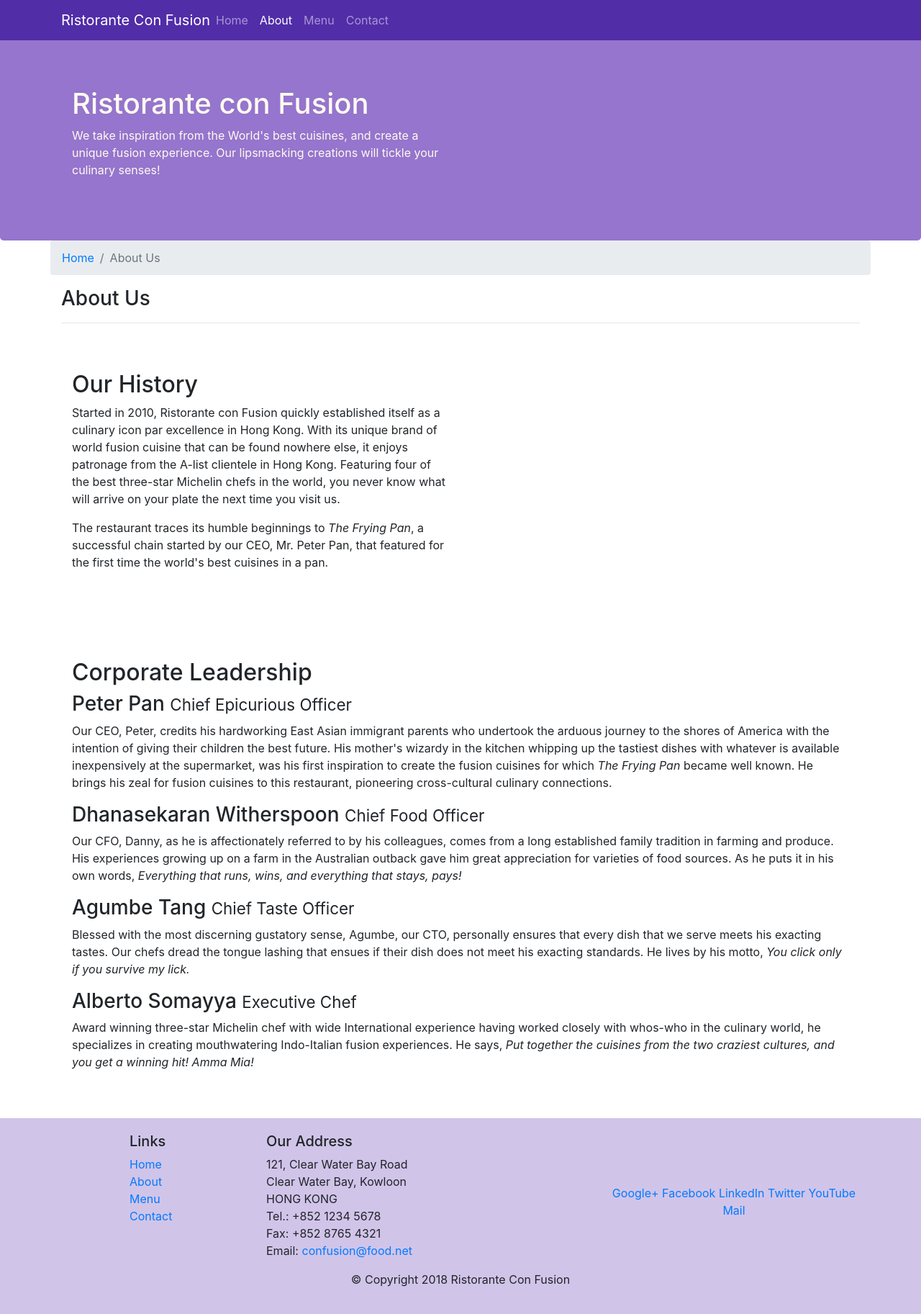
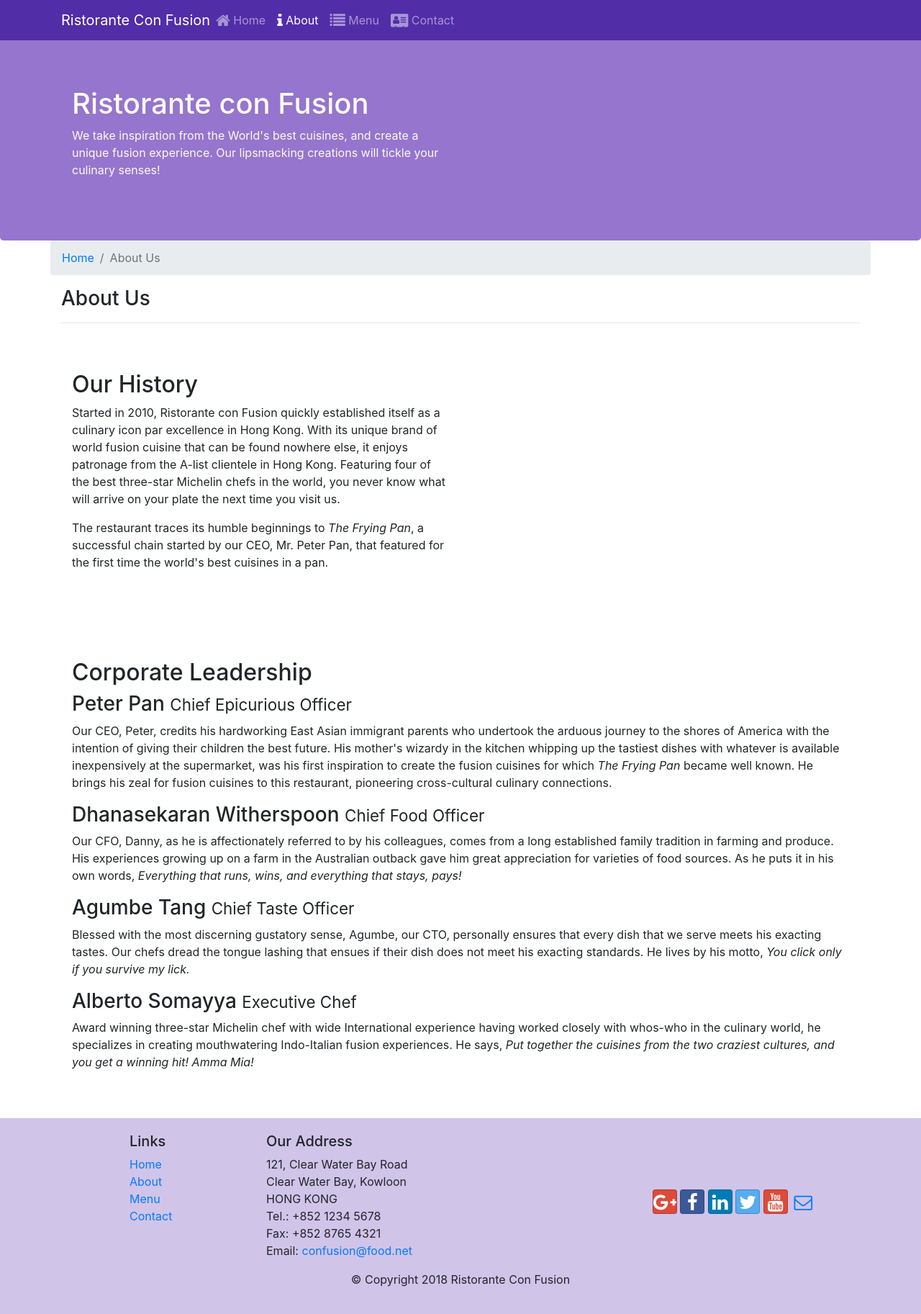
Before and after one commit to simonavilav/bs4-project, a website: page aboutus.html in a window 1280 px wide. Shown: the whole page at 72% size. Drawn offline with nearby package versions, Linux system fonts and the light colour scheme.

Commit message:
Icon fonts, font awesome and bootstrap-social

```diff
--- a/aboutus.html
+++ b/aboutus.html
@@ -9,6 +9,8 @@
 
     <!-- Bootstrap CSS -->
     <link rel="stylesheet" href="node_modules/bootstrap/dist/css/bootstrap.min.css">
+    <link rel="stylesheet" href="node_modules/font-awesome/css/font-awesome.min.css">
+    <link rel="stylesheet" href="node_modules/bootstrap-social/bootstrap-social.css">
     <link rel="stylesheet" href="css/styles.css">
     <title>Ristorante Con Fusion: About Us</title>
 </head>
@@ -22,10 +24,10 @@
             <a class="navbar-brand mr-auto" href="./index.html">Ristorante Con Fusion</a>
             <div class="collapse navbar-collapse" id="Navbar">
                 <ul class="navbar-nav mr-auto">
-                    <li class="nav-item"><a class="nav-link" href="./index.html">Home</a></li>
-                    <li class="nav-item active"><a class="nav-link" href="#">About</a></li>
-                    <li class="nav-item"><a class="nav-link" href="#">Menu</a></li>
-                    <li class="nav-item"><a class="nav-link" href="#">Contact</a></li>
+                    <li class="nav-item"><a class="nav-link" href="./index.html"><span class="fa fa-home fa-lg"></span> Home</a></li>
+                    <li class="nav-item active"><a class="nav-link" href="#"><span class="fa fa-info fa-lg"></span> About</a></li>
+                    <li class="nav-item"><a class="nav-link" href="#"><span class="fa fa-list fa-lg"></span> Menu</a></li>
+                    <li class="nav-item"><a class="nav-link" href="#"><span class="fa fa-address-card fa-lg"></span> Contact</a></li>
                 </ul>
             </div>
         </div>
@@ -107,12 +109,12 @@
                 </div>
                 <div class="col-12 col-sm-4 align-self-center">
                     <div class="text-center">
-                        <a href="http://google.com/+">Google+</a>
-                        <a href="http://www.facebook.com/profile.php?id=">Facebook</a>
-                        <a href="http://www.linkedin.com/in/">LinkedIn</a>
-                        <a href="http://twitter.com/">Twitter</a>
-                        <a href="http://youtube.com/">YouTube</a>
-                        <a href="mailto:">Mail</a>
+                        <a class="btn btn-social-icon btn-google" href="http://google.com/+"><i class="fa fa-google-plus fa-lg"></i></a>
+                        <a class="btn btn-social-icon btn-facebook" href="http://www.facebook.com/profile.php?id="><i class="fa fa-facebook fa-lg"></i></a>
+                        <a class="btn btn-social-icon btn-linkedin" href="http://www.linkedin.com/in/"><i class="fa fa-linkedin fa-lg"></i></a>
+                        <a class="btn btn-social-icon btn-twitter" href="http://twitter.com/"><i class="fa fa-twitter fa-lg"></i></a>
+                        <a class="btn btn-social-icon btn-google" href="http://youtube.com/"><i class="fa fa-youtube fa-lg"></i></a>
+                        <a class="btn btn-social-icon" href="mailto:"><i class="fa fa-envelope-o fa-lg"></i></a>
                     </div>
                 </div>
            </div>
--- a/package.json
+++ b/package.json
@@ -23,6 +23,8 @@
   },
   "dependencies": {
     "bootstrap": "^4.0.0",
+    "bootstrap-social": "^5.1.1",
+    "font-awesome": "^4.7.0",
     "jquery": "^3.3.1",
     "popper.js": "^1.12.9"
   }
```
Also changed, not shown: index.html (+15 -13 lines), 1 other file.
